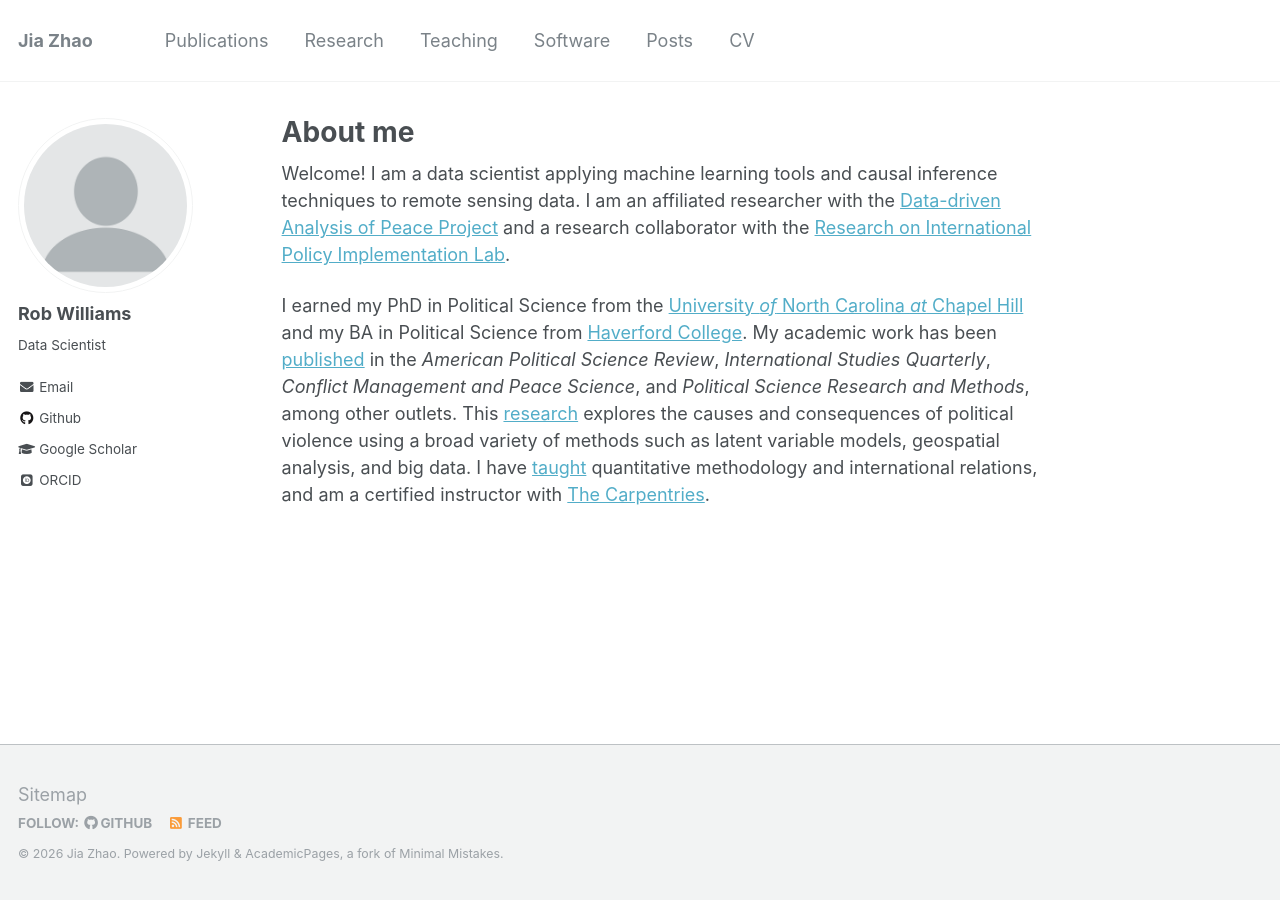
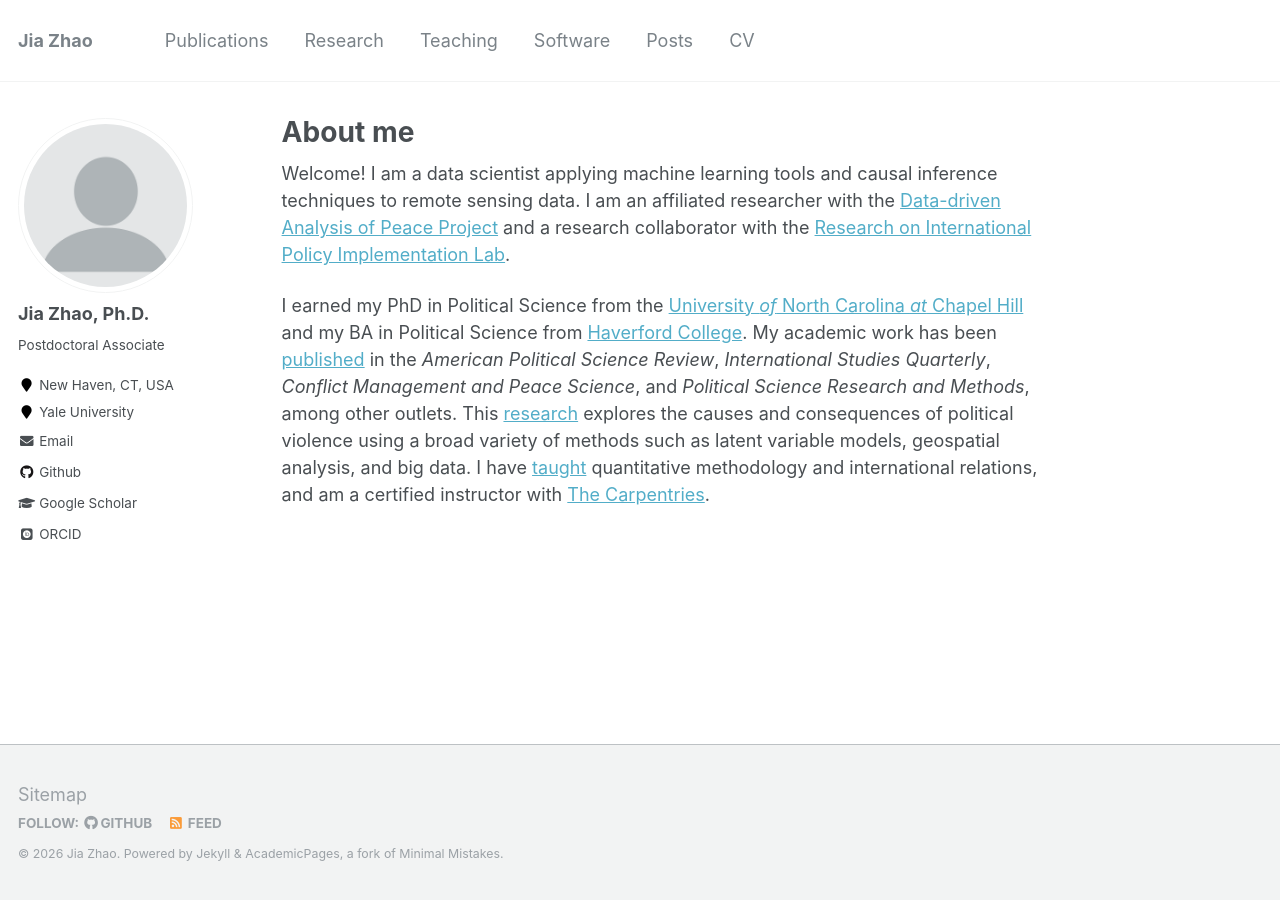
Before and after one commit to jiazhao97/jiazhao97.github.io, a Jekyll site: the page built from _pages/about.md, in a window 1280 px wide. Built offline with Jekyll 4.4.1, drawn with Linux system fonts in a browser that asks for light colours; some web fonts are replaced.

Commit message:
Update _config.yml

```diff
--- a/_config.yml
+++ b/_config.yml
@@ -82,15 +82,15 @@ analytics:
 
 # Site Author
 author:
-  name             : "Rob Williams"
+  name             : "Jia Zhao, Ph.D."
   avatar           : "profile.png"
-  bio              : "Data Scientist"
-  location         :
-  employer         :
+  bio              : "Postdoctoral Associate"
+  location         : "New Haven, CT, USA"
+  employer         : "Yale University"
   pubmed           :
-  orcid            : "http://orcid.org/0000-0001-9259-3883"
-  googlescholar    : "https://scholar.google.com/citations?user=fiaPSmgAAAAJ"
-  email            : "rob.williams@wustl.edu"
+  orcid            : "https://orcid.org/0000-0002-9107-8852"
+  googlescholar    : "https://scholar.google.com/citations?user=ENajn5YAAAAJ&hl=en"
+  email            : "jia.zhao@yale.edu"
   researchgate     :  # example: "https://www.researchgate.net/profile/yourprofile"
   uri              :
   bitbucket        :
@@ -99,18 +99,18 @@ author:
   flickr           :
   facebook         :
   foursquare       :
-  github           : "jayrobwilliams"
-  gitlab           : "jayrobwilliams"
+  github           : "jiazhao97"
+  gitlab           :
   google_plus      :
   keybase          :
   instagram        :
-  impactstory      : #"https://profiles.impactstory.org/u/xxxx-xxxx-xxxx-xxxx"
+  impactstory      :
   lastfm           :
   linkedin         :
-  mastodon         : "fosstodon.org/@jayrobw"
+  mastodon         :
   pinterest        :
   soundcloud       :
-  stackoverflow    : #"https://stackoverflow.com/users/10912314/jayrobwilliams"
+  stackoverflow    :
   steam            :
   tumblr           :
   twitter          :
```
